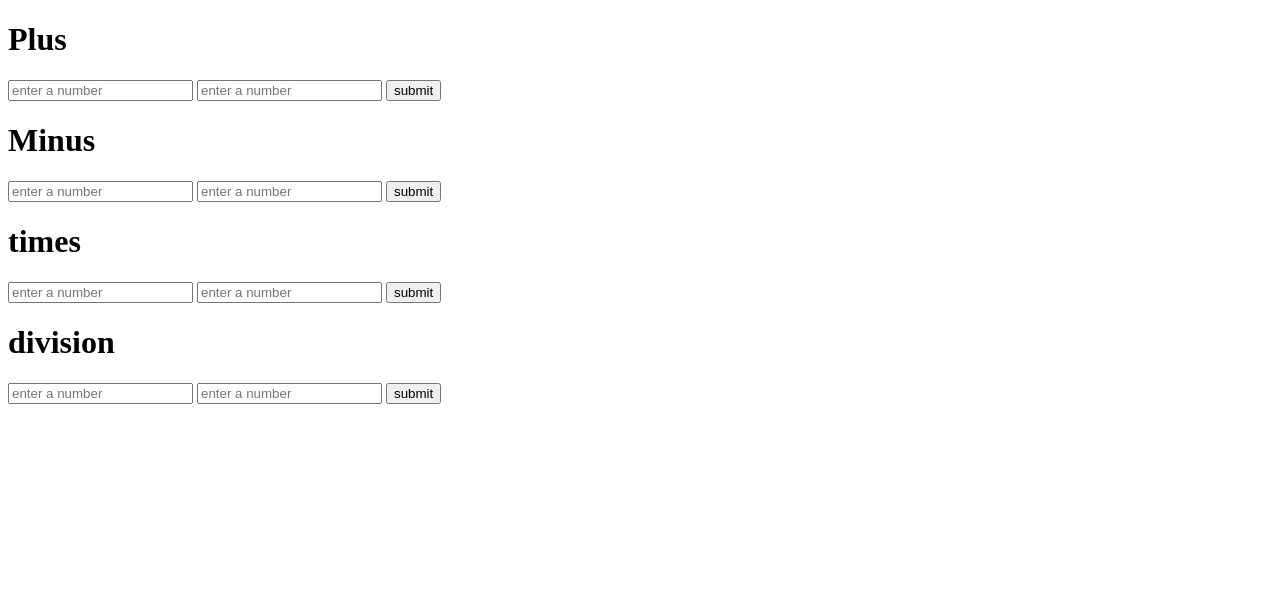
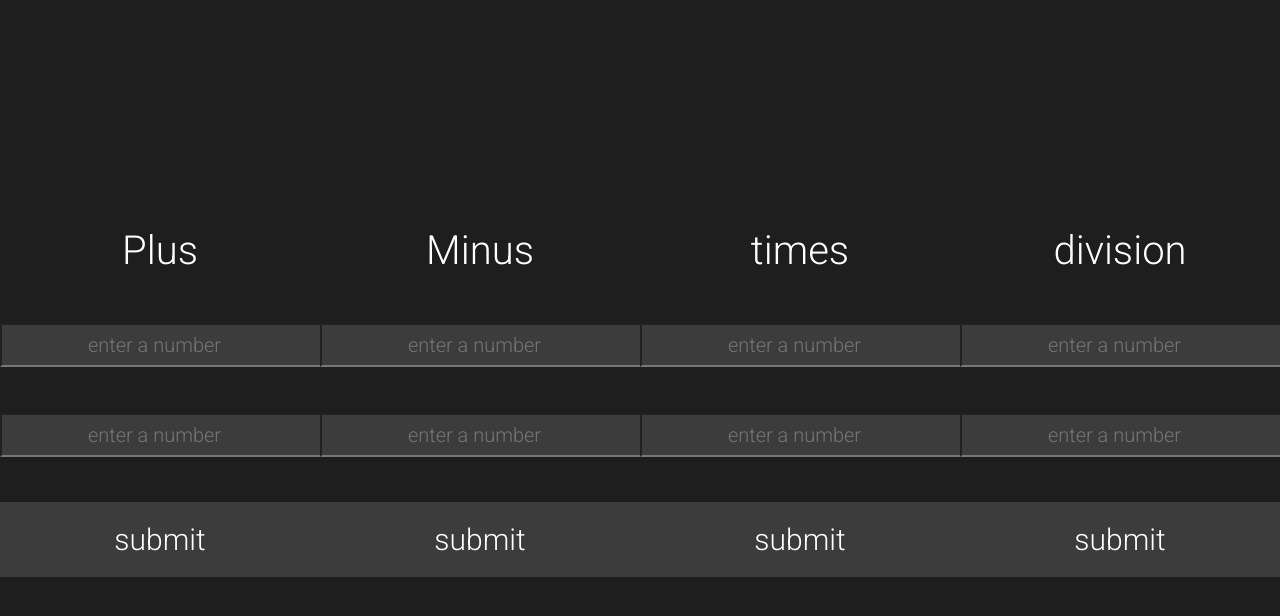
Before and after one commit to Jamcha123/math-server, a website: page public/index.html in a window 1280 px wide. Drawn offline with nearby package versions, Linux system fonts and the light colour scheme; no server answers.

Commit message:
gjorde css och lite js

```diff
--- a/index.html
+++ b/public/index.html
@@ -4,6 +4,7 @@
     <meta charset="UTF-8">
     <meta name="viewport" content="width=device-width, initial-scale=1.0">
     <title>Document</title>
+    <link rel="stylesheet" href="./style.css">
 </head>
 <body>
     <div class="container">
@@ -40,7 +41,6 @@
         const socket = io()
 
         item1.addEventListener("submit", (e) => {
-            e.preventDefault()
             if(nums[0].value || nums[1].value){
                 let target = Number.parseInt(nums[0].value) + Number.parseInt(nums[1].value)
                 socket.emit("plus", target)
@@ -49,7 +49,6 @@
             nums[1].value = ""
         })
         item2.addEventListener("submit", (e) => {
-            e.preventDefault()
             if(nums[2].value || nums[3].value){
                 let target = Number.parseInt(nums[2].value) - Number.parseInt(nums[3].value)
                 socket.emit("minus", target)
@@ -58,7 +57,6 @@
             nums[3].value = ""
         })
         item3.addEventListener("submit", (e) => {
-            e.preventDefault()
             if(nums[4].value || nums[5].value){
                 let target = Number.parseInt(nums[4].value) * Number.parseInt(nums[5].value)
                 socket.emit("times", target)
@@ -67,7 +65,6 @@
             nums[5].value = ""
         })
         item4.addEventListener("submit", (e) => {
-            e.preventDefault()
             if(nums[6].value || nums[7].value){
                 let target = Number.parseInt(nums[6].value) / Number.parseInt(nums[7].value)
                 socket.emit("division", target)
--- /dev/null
+++ b/public/style.css
@@ -0,0 +1,64 @@
+@import url('https://fonts.googleapis.com/css2?family=Roboto:ital,wght@0,100;0,300;0,400;0,500;0,700;0,900;1,100;1,300;1,400;1,500;1,700;1,900&display=swap');
+body{
+    background-color: rgb(30, 30, 30);
+    overflow: hidden;
+}
+.container{
+    position: absolute;
+    width: 100%;
+    height: 50%;
+    margin: auto;
+    padding: 0;
+}
+.container, form{
+    display: flex;
+    flex-direction: row;
+    align-items: center;
+    justify-content: space-evenly;
+    text-align: center;
+}
+.container{
+    top: 50%;
+    left: 50%;
+    transform: translate(-50%, -50%);
+}
+form{
+    width: 20em;
+    height: 100%;
+    margin: auto;
+    padding: 0;
+    position: relative;
+    flex-direction: column;
+}
+h1, input, button{
+    font-weight: 300;
+    font-size: 40px;
+    color: white;
+    font-family: 'Roboto', sans-serif;
+}
+input{
+    width: 100%;
+    height: 2em;
+    margin: auto;
+    font-size: 20px;
+    padding: 0;
+    background-color: rgb(60, 60, 60);
+    text-align: center;
+}
+button{
+    width: 100%;
+    height: 2.5em;
+    margin: auto;
+    padding: 0;
+    text-align: center;
+    position: relative;
+    color: white;
+    cursor: pointer;
+    font-size: 30px;
+    border: transparent;
+    background-color: rgb(60, 60, 60);
+    transition: all 2s;
+}
+button:hover{
+    scale: 0.75;
+}
```
Also changed, not shown: index.js (+31 -2 lines).
